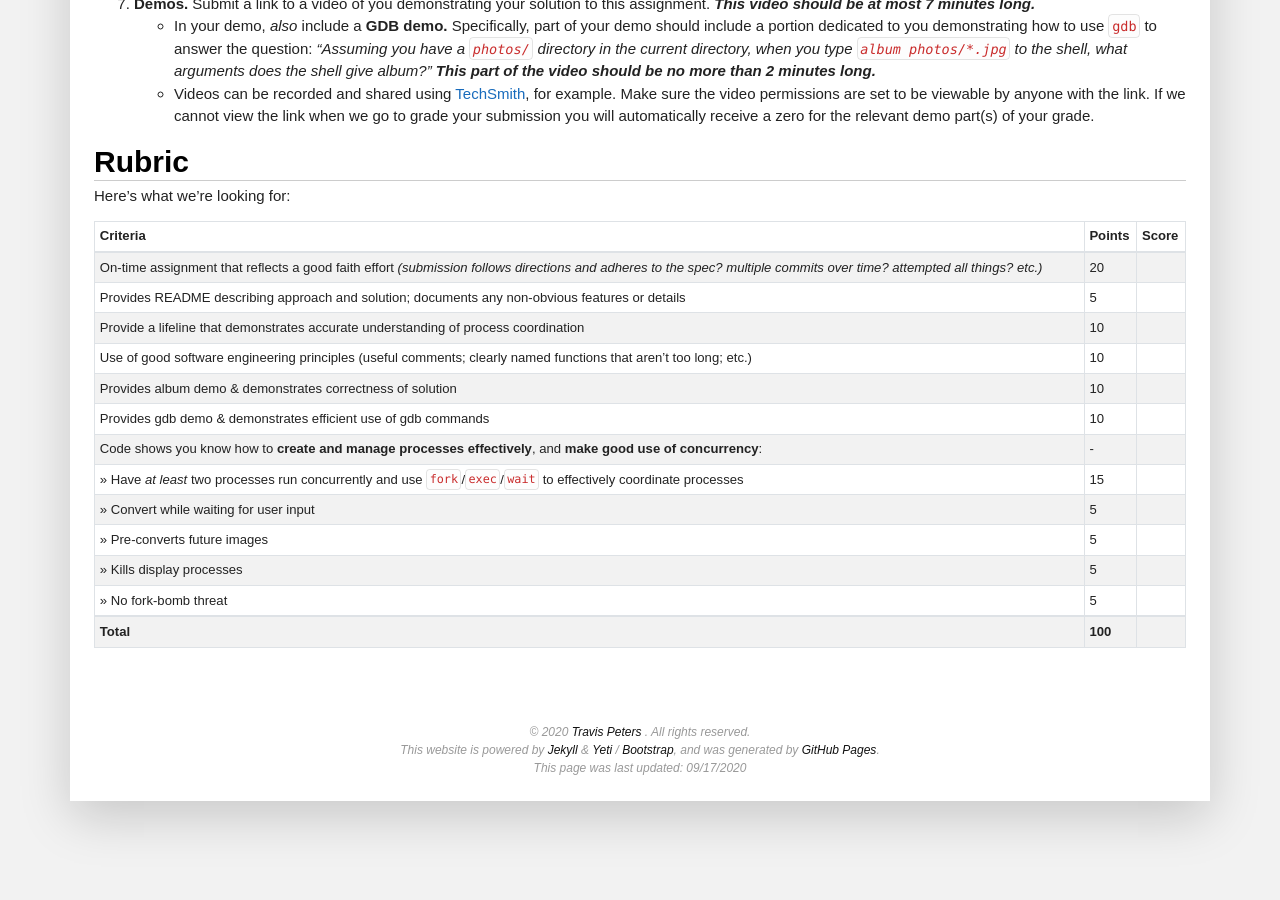
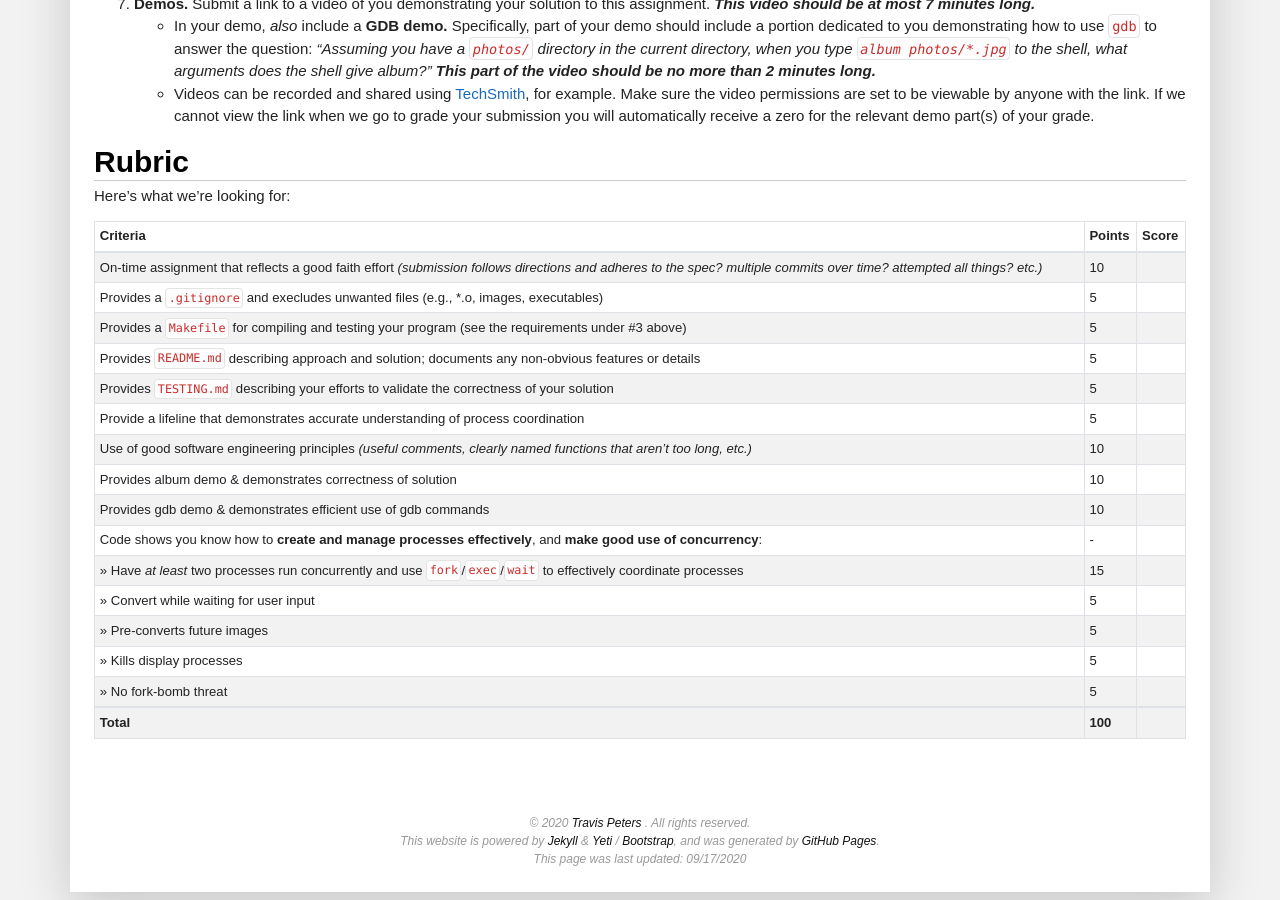
Before and after one commit to traviswpeters/cs460-2020-fall, a Jekyll site: the page built from pa1/index.md, in a window 1280 px wide and 900 px high, scrolled down 4803 px. Built offline with Jekyll 4.4.1, drawn with Linux system fonts in a browser that asks for light colours; nearby versions of some CDN libraries; some web fonts are replaced; comment, search, counter and statistics services are not loaded; our own code applies the rules of GitHub Pages for plain Markdown files.

Commit message:
clarify the spec

```diff
--- a/pa1/index.md
+++ b/pa1/index.md
@@ -228,10 +228,13 @@ Here's what we're looking for:
 {:.table .table-hover .table-striped .table-bordered .table-sm}
 | Criteria                                                                                                                                                               | Points  | Score |
 | ---------------------------------------------------------------------------------------------------------------------------------------------------------------------- | ------- |------ |
-| On-time assignment that reflects a good faith effort _(submission follows directions and adheres to the spec? multiple commits over time? attempted all things? etc.)_ | 20      |       |
-| Provides README describing approach and solution; documents any non-obvious features or details                                                                        | 5       |       |
-| Provide a lifeline that demonstrates accurate understanding of process coordination                                                                                    | 10      |       |
-| Use of good software engineering principles (useful comments; clearly named functions that aren't too long; etc.)                                                      | 10      |       |
+| On-time assignment that reflects a good faith effort _(submission follows directions and adheres to the spec? multiple commits over time? attempted all things? etc.)_ | 10      |       |
+| Provides a `.gitignore` and execludes unwanted files (e.g., *.o, images, executables)                                                                                  | 5       |       |
+| Provides a `Makefile` for compiling and testing your program (see the requirements under #3 above)                                                                     | 5       |       |
+| Provides `README.md` describing approach and solution; documents any non-obvious features or details                                                                   | 5       |       |
+| Provides `TESTING.md` describing your efforts to validate the correctness of your solution                                                                             | 5       |       |
+| Provide a lifeline that demonstrates accurate understanding of process coordination                                                                                    | 5       |       |
+| Use of good software engineering principles _(useful comments, clearly named functions that aren't too long, etc.)_                                                    | 10      |       |
 | Provides album demo & demonstrates correctness of solution                                                                                                             | 10      |       |
 | Provides gdb demo & demonstrates efficient use of gdb commands                                                                                                         | 10      |       |
 | Code shows you know how to **create and manage processes effectively**, and **make good use of concurrency**:                                                          | -       |       |
```
